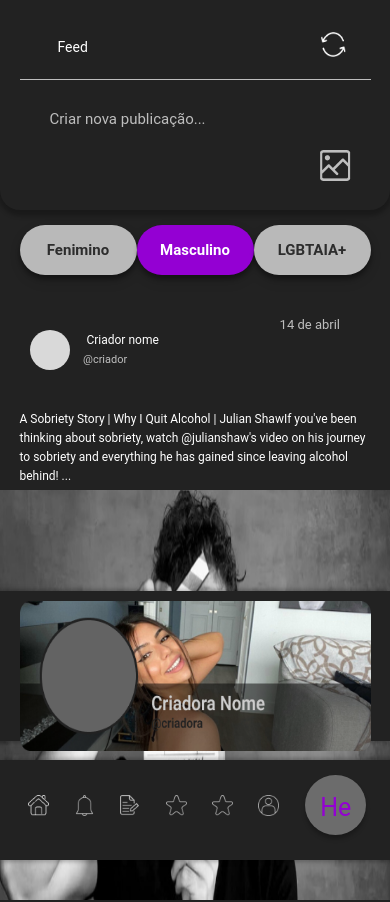
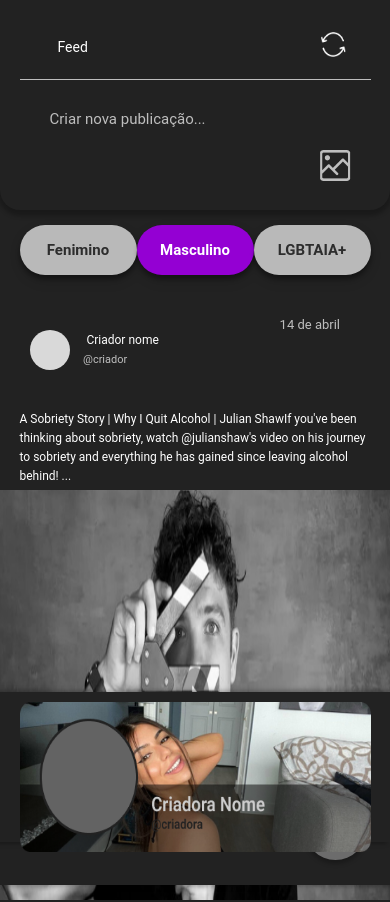
Before and after one commit to KingOfSites/bless-web-app, a React (Create React App) app: page /feed in a window 390 px wide. Shown: the top 902 px of the page. Built offline with nearby package versions, Linux system fonts and the light colour scheme.

Commit message:
ajust mobile

```diff
--- a/src/Navbar.scss
+++ b/src/Navbar.scss
@@ -492,7 +492,7 @@
 
     height: 100px;
     right: 0;
-    top: 90%;
+    top: 93%;
   }
   .container-navbar .container-button,
   h2 {
@@ -532,7 +532,7 @@
   .container-usuarios img {
     width: 45%;
     height: 70%;
-
+    object-fit: contain;
     margin: 0;
   }
   .container-usuarios > .assinatura {
@@ -558,6 +558,12 @@
     text-align: center;
     font-size: 25px;
     padding: 15px;
+  }
+  .container-usuarios img {
+    width: 70%;
+    height: 100%;
+    object-fit: contain;
+    margin: 0;
   }
 }
 // media 768px - 430 feed meio
@@ -633,7 +639,7 @@
     margin: 0;
     left: 0;
     height: 150px;
-    top: 75%;
+    top: 82%;
   }
   .card img {
     width: 100%;
@@ -641,9 +647,6 @@
   }
 }
 @media (max-width: 430px) {
-  .container-navDireita {
-    top: 70%;
-  }
   .text-publi p {
     font-size: 12px;
   }
--- a/src/components/Navbar.tsx
+++ b/src/components/Navbar.tsx
@@ -30,9 +30,7 @@ function Navbar() {
           <img src={Favoritos} alt="Favoritos" />
           <h3>Favoritos</h3>
         </div>
-        <div className="container-usuarios">
-          <img src={Favoritos} alt="Favoritos" />
-        </div>
+
         <div className="container-usuarios">
           <img src={Usuario} alt="Usuario" />
           <h3>Meu pefil</h3>
```
